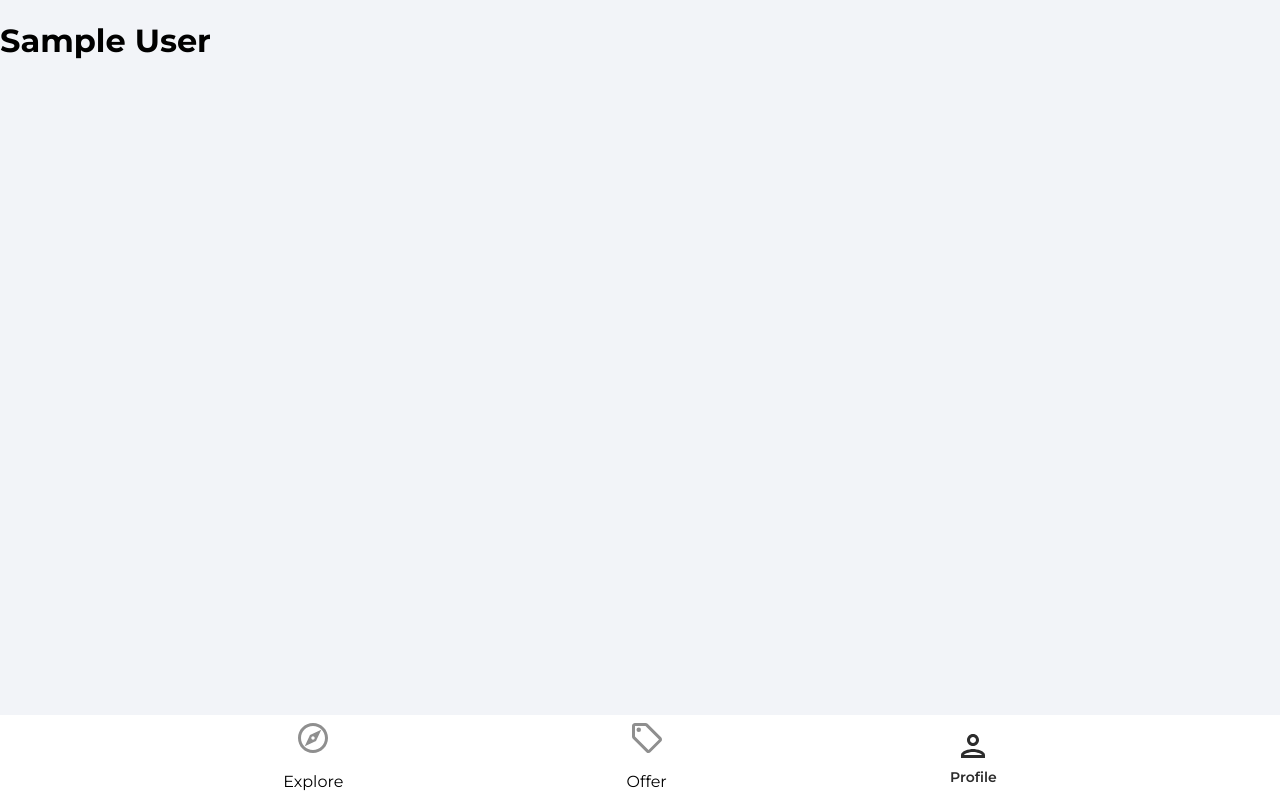
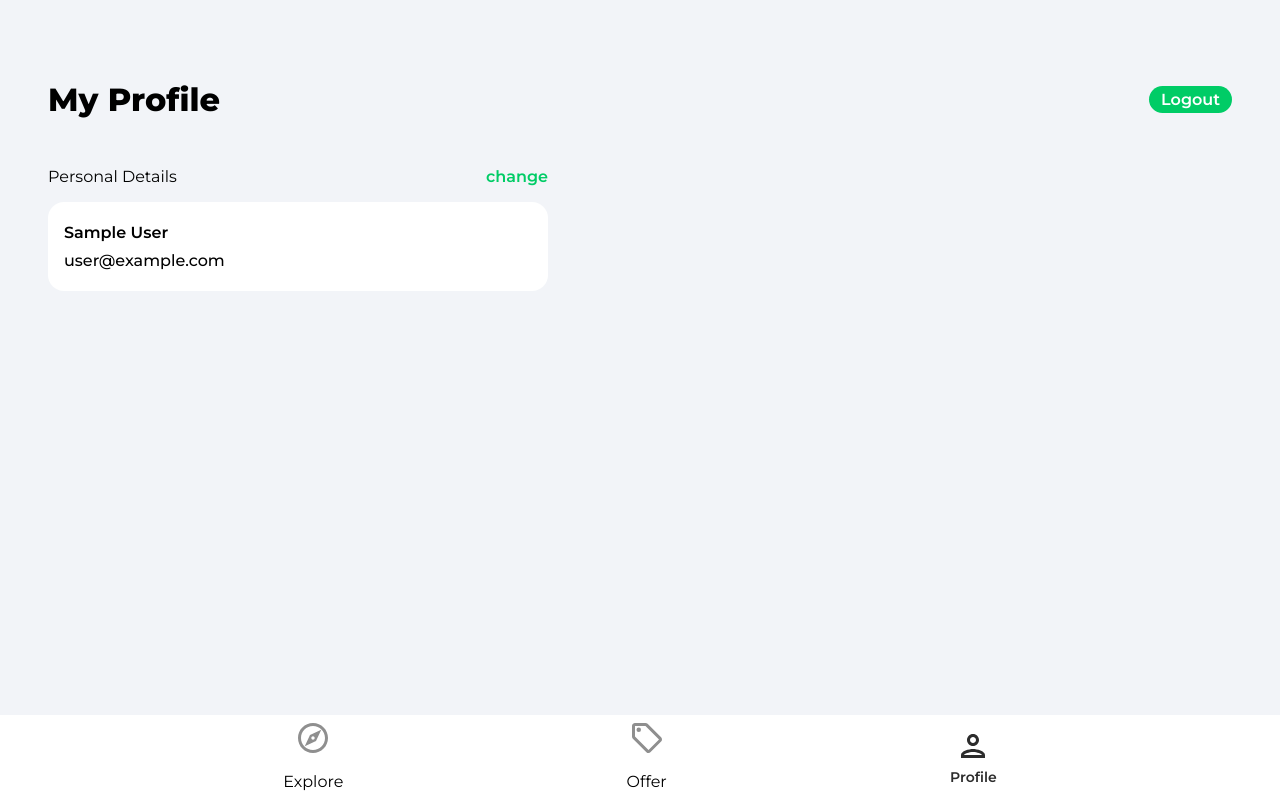
Before and after one commit to arpanp11/home-marketplace-react, a React (Create React App) app: page /profile in a window 1280 px wide. Built offline with nearby package versions, Linux system fonts and the light colour scheme; no server answers; sample sign-in values are in the browser's storage.

Commit message:
display/update user profile and added custome hook

```diff
--- a/src/App.js
+++ b/src/App.js
@@ -3,6 +3,7 @@ import { ToastContainer } from 'react-toastify';
 import 'react-toastify/dist/ReactToastify.css';
 
 import Navbar from './components/Navbar';
+import PrivateRoute from './components/PrivateRoute';
 import Explore from './pages/Explore';
 import Offers from './pages/Offers';
 import Profile from './pages/Profile';
@@ -17,7 +18,10 @@ function App() {
         <Routes>
           <Route path='/' element={<Explore />} />
           <Route path='/offers' element={<Offers />} />
-          <Route path='/profile' element={<Profile />} />
+          {/* make a private route - react router v6 */}
+          <Route path='/profile' element={<PrivateRoute />}>
+            <Route path='/profile' element={<Profile />} />
+          </Route>
           <Route path='/sign-in' element={<SignIn />} />
           <Route path='/sign-up' element={<SignUp />} />
           <Route path='/forgot-password' element={<ForgotPassword />} />
--- /dev/null
+++ b/src/components/PrivateRoute.jsx
@@ -0,0 +1,15 @@
+import { Navigate, Outlet } from 'react-router-dom';
+import { useAuthStatus } from '../hooks/useAuthStatus';
+import Spinner from './Spinner';
+
+const PrivateRoute = () => {
+  const { loggedIn, checkingStatus } = useAuthStatus();
+
+  if (checkingStatus) {
+    return <Spinner />;
+  }
+
+  return loggedIn ? <Outlet /> : <Navigate to='/sign-in' />;
+};
+
+export default PrivateRoute;
--- /dev/null
+++ b/src/components/Spinner.jsx
@@ -0,0 +1,5 @@
+function Spinner() {
+  return <div className='laodingSpinnerContainer'>.loadingSpinner</div>;
+}
+
+export default Spinner;
--- /dev/null
+++ b/src/hooks/useAuthStatus.js
@@ -0,0 +1,28 @@
+import { useEffect, useState, useRef } from 'react';
+import { getAuth, onAuthStateChanged } from 'firebase/auth';
+
+export const useAuthStatus = () => {
+  const [loggedIn, setLoggedIn] = useState(false);
+  const [checkingStatus, setCheckingStatus] = useState(true);
+
+  const isMounted = useRef(true);
+
+  useEffect(() => {
+    if (isMounted) {
+      const auth = getAuth();
+
+      onAuthStateChanged(auth, (user) => {
+        if (user) {
+          setLoggedIn(true);
+        }
+        setCheckingStatus(false);
+      });
+    }
+
+    return () => {
+      isMounted.current = false;
+    };
+  }, [isMounted]);
+
+  return { loggedIn, checkingStatus };
+};
--- a/src/pages/Profile.jsx
+++ b/src/pages/Profile.jsx
@@ -1,16 +1,101 @@
-import { useEffect, useState } from 'react';
-import { getAuth } from 'firebase/auth';
+import { useState } from 'react';
+import { getAuth, updateProfile } from 'firebase/auth';
+import { updateDoc, doc } from 'firebase/firestore';
+import { useNavigate, Link } from 'react-router-dom';
+import { toast } from 'react-toastify';
+
+import { db } from '../firebase.config';
 
 function Profile() {
-  const [user, setUser] = useState(null);
-
   const auth = getAuth();
 
-  useEffect(() => {
-    setUser(auth.currentUser);
-  }, []);
+  const [changeDetails, setChangeDetails] = useState(false);
+  const [formData, setFormData] = useState({
+    name: auth.currentUser.displayName,
+    email: auth.currentUser.email,
+  });
 
-  return user ? <h1>{user.displayName}</h1> : 'Not Logged In';
+  const { name, email } = formData;
+
+  const navigate = useNavigate();
+
+  const logoutHandler = () => {
+    auth.signOut();
+    navigate('/');
+  };
+
+  const submitHandler = async () => {
+    try {
+      if (auth.currentUser.displayName !== name) {
+        // update display name
+        await updateProfile(auth.currentUser, {
+          displayName: name,
+        });
+      }
+
+      // update in firestore
+      const userRef = doc(db, 'users', auth.currentUser.uid);
+      await updateDoc(userRef, {
+        name,
+      });
+    } catch (error) {
+      toast.error('Could not update profile details.');
+    }
+  };
+
+  const changeHandler = (e) => {
+    setFormData((prevState) => ({
+      ...prevState,
+      [e.target.id]: e.target.value,
+    }));
+  };
+
+  return (
+    <div className='profile'>
+      <header className='profileHeader'>
+        <p className='pageHeader'>My Profile</p>
+        <button className='logOut' type='button' onClick={logoutHandler}>
+          Logout
+        </button>
+      </header>
+
+      <main>
+        <div className='profileDetailsHeader'>
+          <p className='profileDetailsText'>Personal Details</p>
+          <p
+            className='changePersonalDetails'
+            onClick={() => {
+              changeDetails && submitHandler();
+              setChangeDetails((prevState) => !prevState);
+            }}
+          >
+            {changeDetails ? 'done' : 'change'}
+          </p>
+        </div>
+
+        <div className='profileCard'>
+          <form>
+            <input
+              type='text'
+              id='name'
+              className={!changeDetails ? 'profileName' : 'profileNameActive'}
+              disabled={!changeDetails}
+              value={name}
+              onChange={changeHandler}
+            />
+            <input
+              type='text'
+              id='email'
+              className={!changeDetails ? 'profileEmail' : 'profileEmailActive'}
+              disabled={!changeDetails}
+              value={email}
+              onChange={changeHandler}
+            />
+          </form>
+        </div>
+      </main>
+    </div>
+  );
 }
 
 export default Profile;
```
